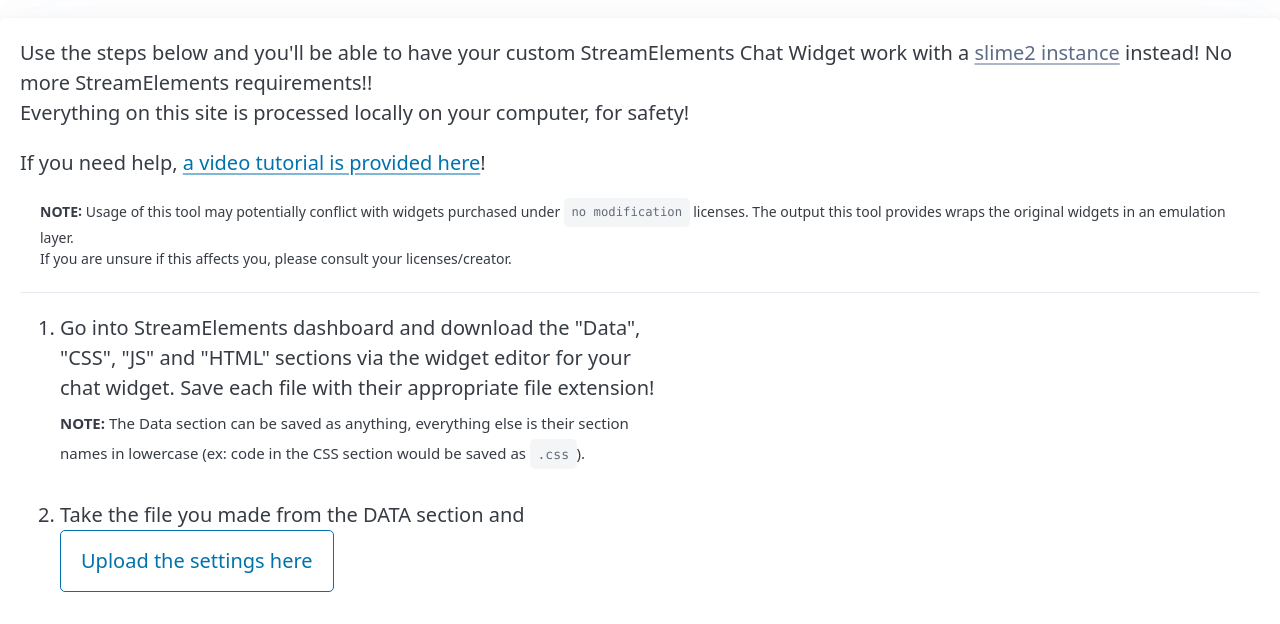
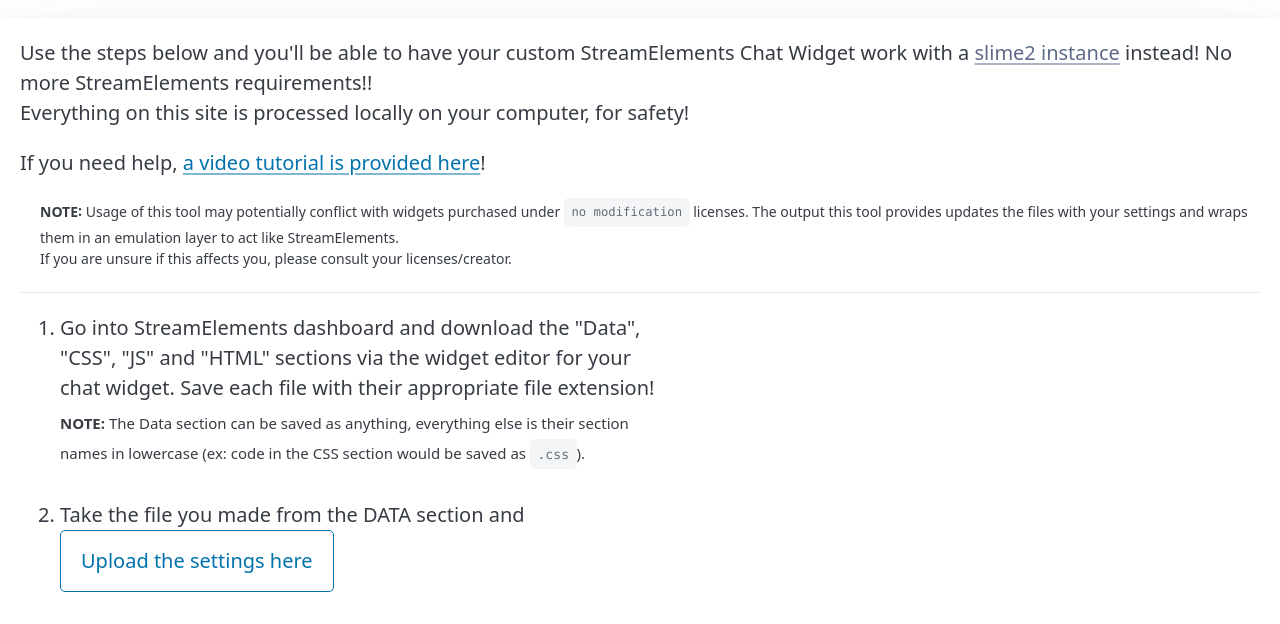
Before and after one commit to SocksTheWolf/SEChatToSlime, a plain HTML site: page index.html in a window 1280 px wide. Shown: the part 164-788 px from the top of the page. Drawn offline with nearby package versions, Linux system fonts and the light colour scheme.

Commit message:
Update text to be clearer
It does apply the settings transforms like how SE does to whatever the user has it directly set to.

```diff
--- a/index.html
+++ b/index.html
@@ -43,7 +43,7 @@
           <p>If you need help, <a href="https://youtu.be/FTSqXM53kjM" target="_blank">a video tutorial is provided
             here</a>!</p>
           <small class="whisper"><b class="bigtag">note</b>Usage of this tool may potentially conflict with widgets purchased under <code>no modification</code> licenses.
-            The output this tool provides wraps the original widgets in an emulation layer.<br />
+            The output this tool provides updates the files with your settings and wraps them in an emulation layer to act like StreamElements.<br />
             If you are unsure if this affects you, please consult your licenses/creator.</small>
         </div>
         <hr />
```
